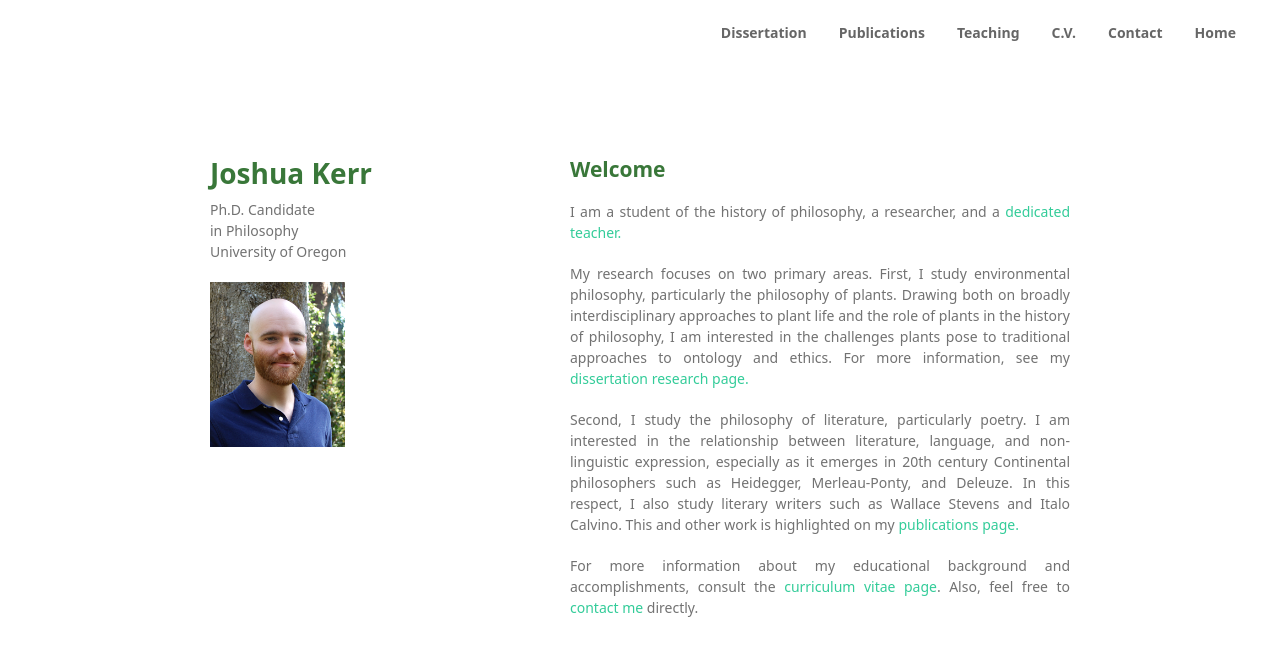
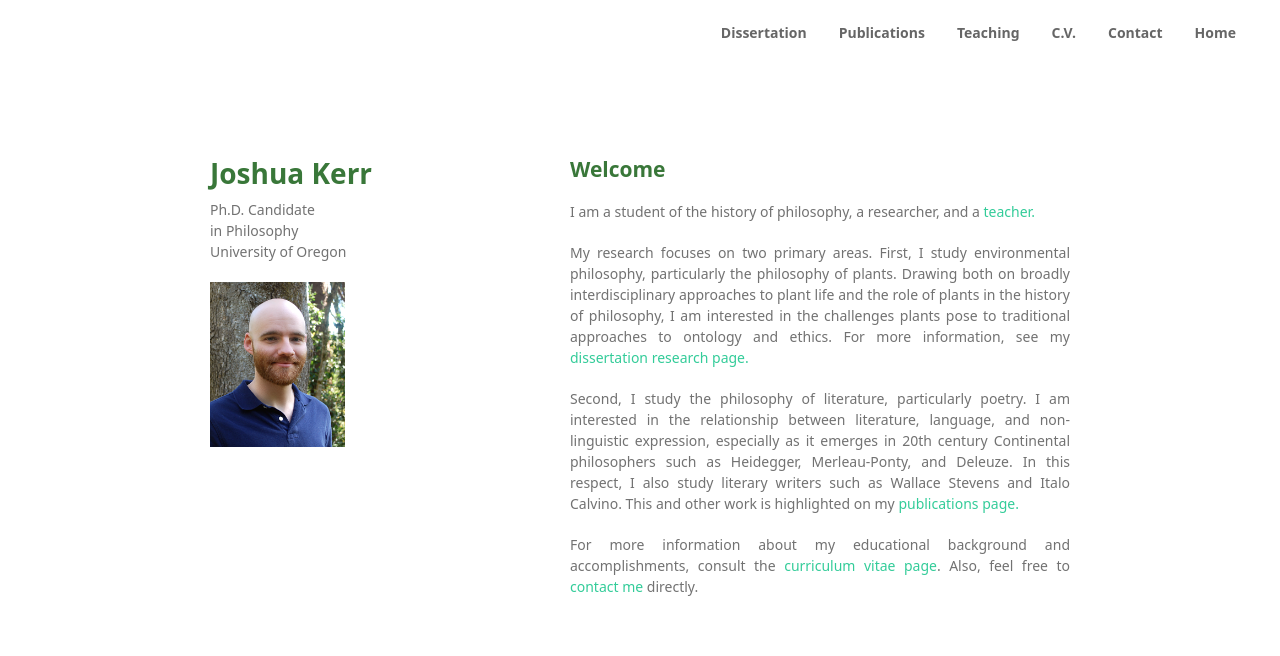
Before and after one commit to joshuakerr/joshuakerr.github.io.old, a Jekyll site: the page built from index.md, in a window 1280 px wide. Shown: the top 656 px of the page. Built offline with Jekyll 4.4.1, drawn with Linux system fonts in a browser that asks for light colours; a script that is not in the unit is left out.

```diff
--- a/index.md
+++ b/index.md
@@ -7,7 +7,7 @@
 ## Welcome
 
 
-I am a student of the history of philosophy, a researcher, and a [dedicated teacher.]({{ site.url }}/pages/teaching.html)
+I am a student of the history of philosophy, a researcher, and a [teacher.]({{ site.url }}/pages/teaching.html)
 
 My research focuses on two primary areas. First, I study environmental philosophy, particularly the philosophy of plants. Drawing both on broadly interdisciplinary approaches to plant life and the role of plants in the history of philosophy, I am interested in the challenges plants pose to traditional approaches to ontology and ethics. For more information, see my [dissertation research page.]({{ site.url }}/pages/dissertation.html)
 
```
Also changed, not shown: images/vines.png (added), 1 other file.
